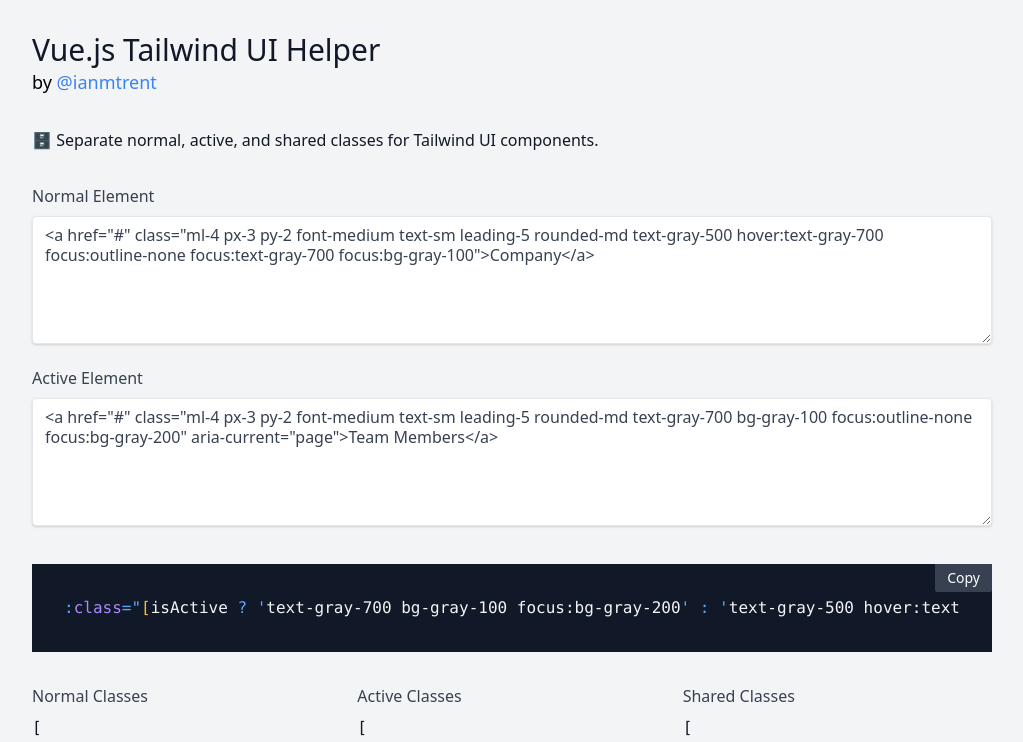
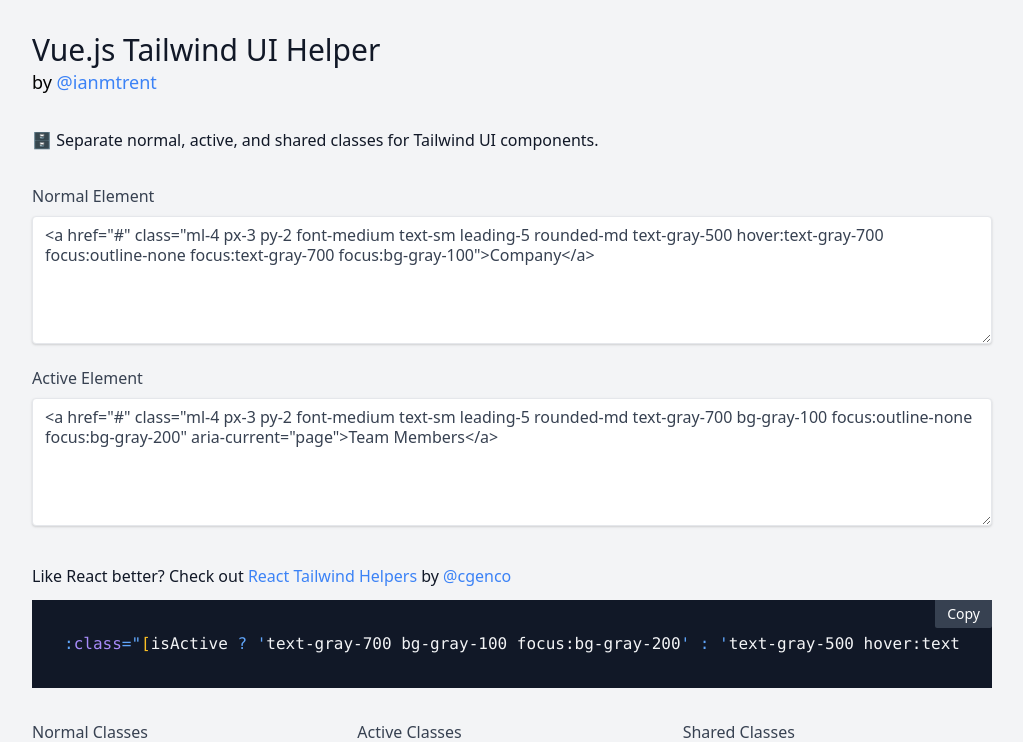
Before and after one commit to imtrent/vue-tailwindui-helper, a React (Create React App) app: page / in a window 1280 px wide. Shown: the top 742 px of the page, without its empty margins (128-1151 px from the left). Built offline with nearby package versions, Linux system fonts and the light colour scheme.

Commit message:
Added link to react version

```diff
--- a/src/App.js
+++ b/src/App.js
@@ -92,6 +92,26 @@
 				id="active"
 				name="active"
 			></textarea>
+			<p className="text-gray-900 mb-3">
+				Like React better? Check out{' '}
+				<a
+					className="text-blue-500"
+					href="https://gen.co/react-tailwind/"
+					target="_blank"
+					rel="noopener noreferrer"
+				>
+					React Tailwind Helpers
+				</a>{' '}
+				by{' '}
+				<a
+					className="text-blue-500"
+					href="https://twitter.com/cgenco"
+					target="_blank"
+					rel="noopener noreferrer"
+				>
+					@cgenco
+				</a>
+			</p>
 			<div className="relative bg-gray-900 mb-8">
 				<div
 					className="absolute top-0 right-0 rounded-b-sm px-3 py-1 text-sm bg-gray-700 text-white cursor-pointer hover:bg-gray-600 transition ease-linear duration-200"
```
